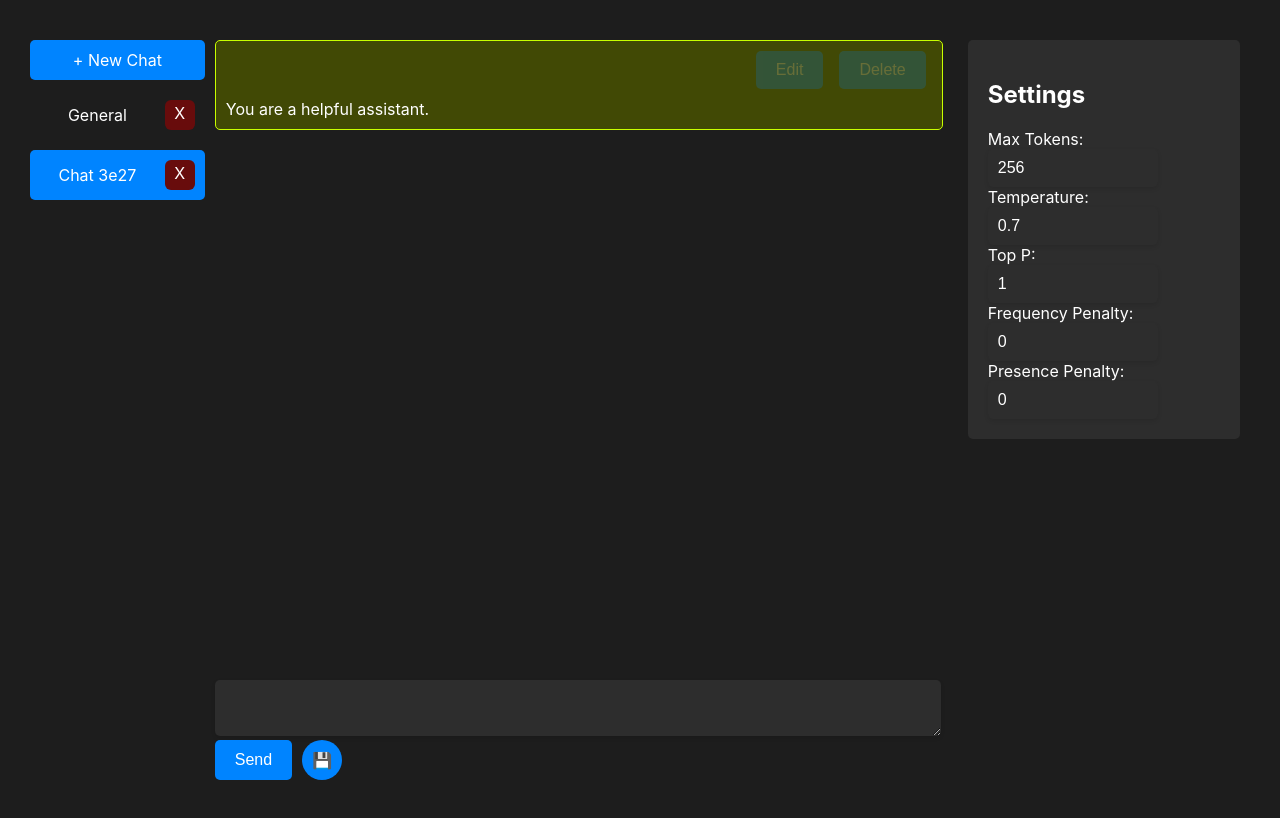
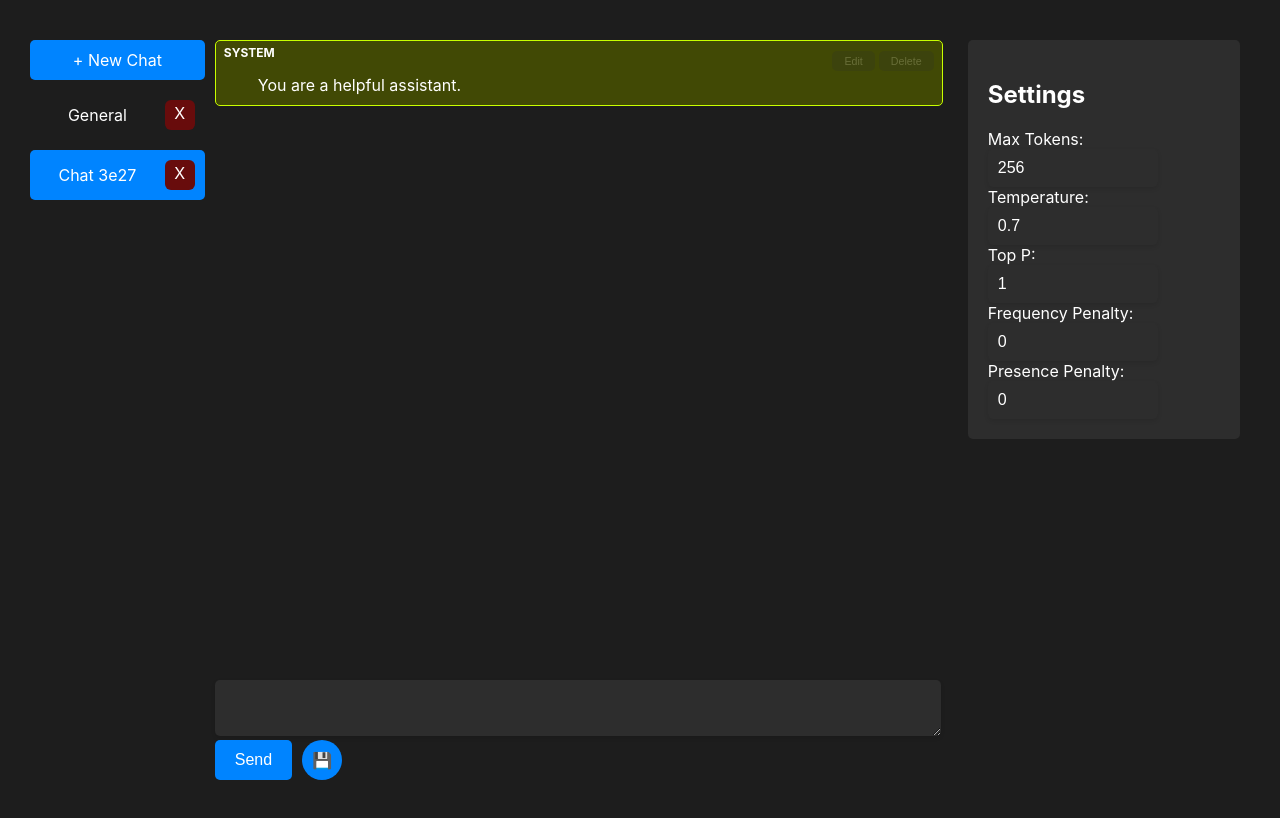
Before and after one commit to zac-crites/chatgui, a React (Create React App) app: page / in a window 1280 px wide. Both pictures are taken after a click on the element "+ New Chat". Built offline with nearby package versions, Linux system fonts and the light colour scheme.

Commit message:
Style updates

```diff
--- a/src/App.css
+++ b/src/App.css
@@ -173,20 +173,26 @@ button {
 }
 
 .message-content {
-  margin-top: 48px;
+  margin-top: 24px;
+  margin-left: 32px;
+  margin-right: 32px;
   flex-grow: 1;
 }
 
 .message-actions {
   position: absolute;
-  top: 16;
+  top: 0;
   right: 0;
+  padding: 8px;
   opacity: 0.2;
   transition: opacity 0.2s ease-in-out;
 }
 
 .message-actions > button {
-  margin-right: 16px;
+  margin-left: 4px;
+  font-size: 8pt;
+  padding: 4px 12px;
+  background-color: #2d2d2d;
 }
 
 .chat-message:hover .message-actions {
@@ -196,10 +202,21 @@ button {
 .chat-message textarea {
   margin-top: 48px;
   width : 95%;
+  min-height: 320px;
 }
 
 .chat-message > div {
   width: 100%;
+}
+
+.message-role {
+  position: absolute;
+  top: 0;
+  left: 0;
+  font-size: 12px;
+  font-weight: bold;
+  padding: 4px 8px;
+  color: #fff;
 }
 
 .user {
@@ -234,6 +251,7 @@ button {
   display: none;
 }
 
+
 .file-button {
   display: flex;
   justify-content: center;
--- a/src/ChatHistory.js
+++ b/src/ChatHistory.js
@@ -2,6 +2,7 @@ import React, { useState } from 'react';
 
 function ChatHistory({ chatHistory, onMessageEdit, onMessageDelete }) {
   const [editingMessageId, setEditingMessageId] = useState(null);
+  const [lastText, setLastText] = useState("");
   const chatHistoryRef = React.useRef(null);
 
   const handleEditButtonClick = (messageId) => {
@@ -29,11 +30,11 @@ function ChatHistory({ chatHistory, onMessageEdit, onMessageDelete }) {
     <div className="chat-history" ref={chatHistoryRef}>
       {chatHistory.map((message, index) => (
         <div key={index} className={`chat-message ${message.role}`}>
-
+          <div className="message-role">{message.role.toUpperCase()}</div>
           {editingMessageId === message.id ? (
             <div>
                 <div className="message-actions">
-                    <button onClick={(event) => handleEditSubmit(message.id,  event.target.previousSibling.value)}>
+                    <button onClick={(event) => handleEditSubmit(message.id, lastText)}>
                         Save
                     </button>
                     <button onClick={handleEditCancel}>Cancel</button>
@@ -42,6 +43,7 @@ function ChatHistory({ chatHistory, onMessageEdit, onMessageDelete }) {
                 type="text"
                 defaultValue={message.content}
                 onKeyDown={(event) => {
+                  setLastText( event.target.value + event.key );
                   if (event.key === 'Enter') {
                     handleEditSubmit(message.id, event.target.value);
                   } else if (event.key === 'Escape') {
```
